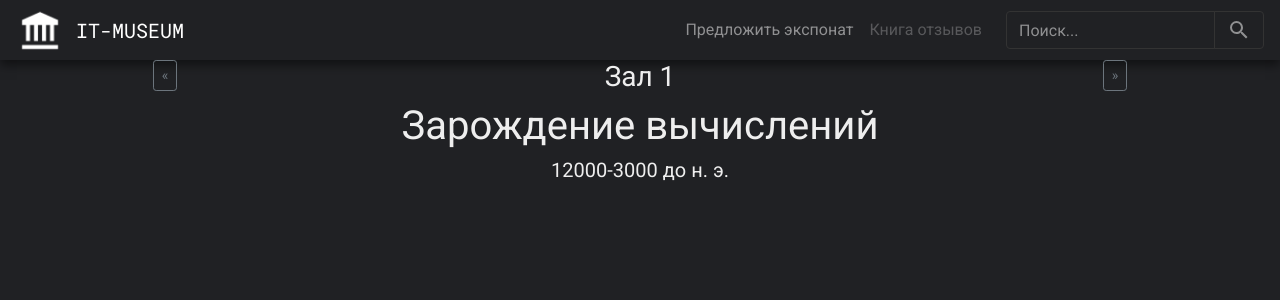
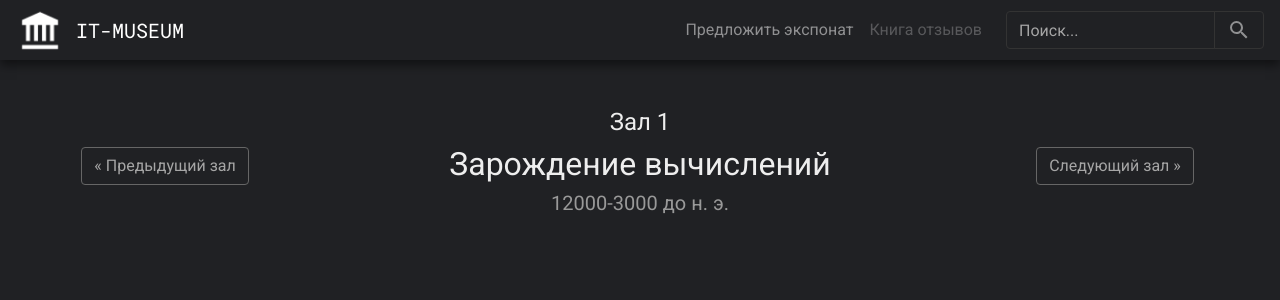
Before and after one commit to project-six/it-museum, a Django app: a page that uses museum/templates/hall.html in a window 1280 px wide. Shown: the top 300 px of the page. Run offline with Django 3.2, Linux system fonts and the light colour scheme; data comes from the database, SQL or seed files in the repository; both versions use the stored data as it was after the commit; parts of the project's set-up code (start-up, migrations or seed data) failed here and were passed over; some libraries are stand-ins or nearby versions.

Commit message:
Style buttons

```diff
--- a/museum/static/css/style.css
+++ b/museum/static/css/style.css
@@ -42,18 +42,31 @@ body {
 
 .search-form-element {
     background-color: #202124;
-    border-color: #333333;
-    color: rgba(255, 255, 255, 0.5);
+    border-color: #333;
+    color: #A6A6A6;
     transition: background-color .3s;
 }
 
+.btn-museum {
+    background-color: transparent;
+    border-color: #666;
+    color: #A6A6A6;
+}
+
+.btn-museum:hover {
+    text-decoration: none;
+    background-color: #333;
+    border-color: transparent;
+    color: #A6A6A6;
+}
+
 .search-form-input::placeholder {
-    color: rgba(255, 255, 255, 0.5);
+    color: #A6A6A6;
 }
 
 .search-form-input:focus {
     background-color: #333;
-    border-color: #333333;
+    border-color: #333;
     color: #cccccc;
     outline-style: none;
     -webkit-box-shadow: none;
@@ -64,3 +77,7 @@ body {
 .search-icon {
     opacity: 0.5;
 }
+
+.text-lighter {
+    color: #999;
+}
--- a/museum/templates/hall.html
+++ b/museum/templates/hall.html
@@ -5,26 +5,25 @@
 {% endblock %}
 
 {% block content %}
-    <div class="row">
-        <div class="col-md-2">
+    <div class="row mt-5">
+        <div class="col-md-2 d-flex align-items-center justify-content-center">
             {% if number != min %}
-                <a href="{% url 'hall' prev %}" class="btn btn-sm btn-outline-secondary">&laquo;</a>
+                <a href="{% url 'hall' prev %}" class="btn  btn-museum">&laquo; Предыдущий зал</a>
             {% endif %}
         </div>
         <div class="col-md-8">
-            <h3>Зал {{ number }}</h3>
+            <h4>Зал {{ number }}</h4>
 
             {% if name %}
-                <h1>{{ name }}</h1>
+                <h2>{{ name }}</h2>
             {% endif %}
 
-            {% if epoch %}
-                <h5>{{ epoch }}</h5>
-            {% endif %}
+            <h5 class="text-lighter">{% if epoch %}{{ epoch }}{% else %}{% endif %}</h5>
+
         </div>
-        <div class="col-md 2">
+        <div class="col-md-2 d-flex align-items-center justify-content-center">
             {% if number != max %}
-                <a href="{% url 'hall' next %}" class="btn btn-sm btn-outline-secondary">&raquo;</a>
+                <a href="{% url 'hall' next %}" class="btn  btn-museum">Следующий зал &raquo;</a>
             {% endif %}
         </div>
     </div>
```
Also changed, not shown: database.sqlite3.
